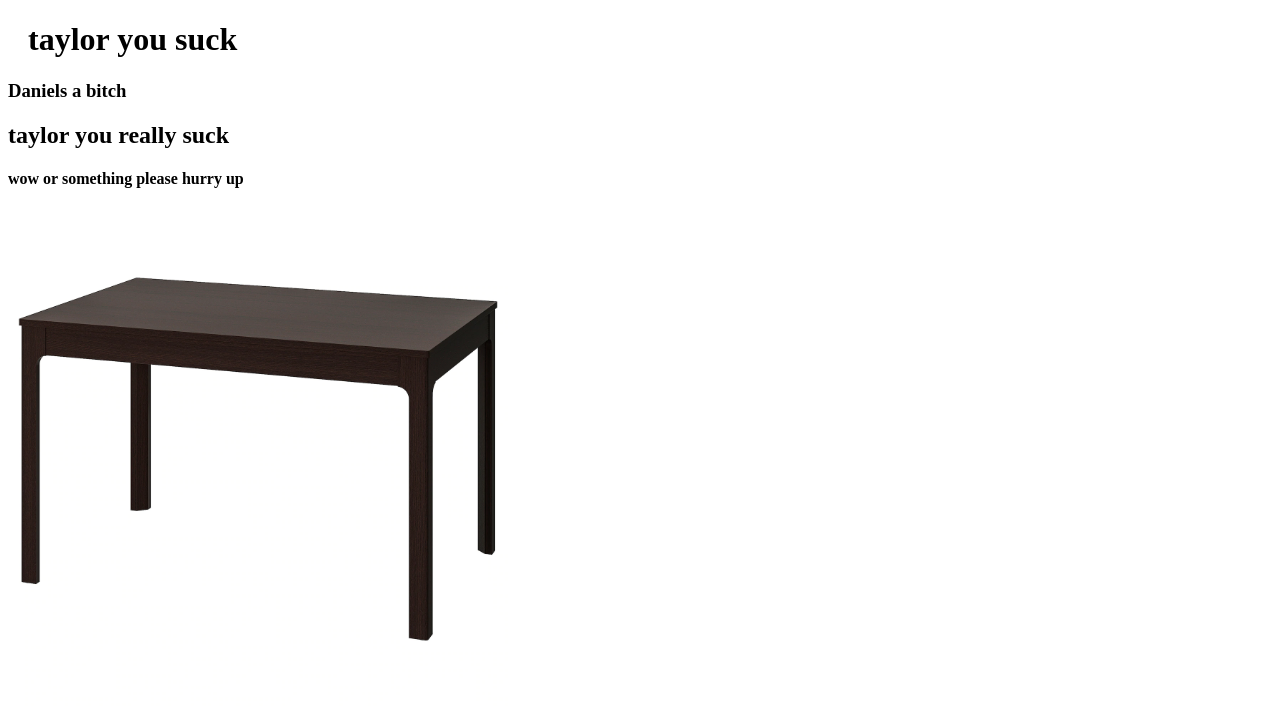
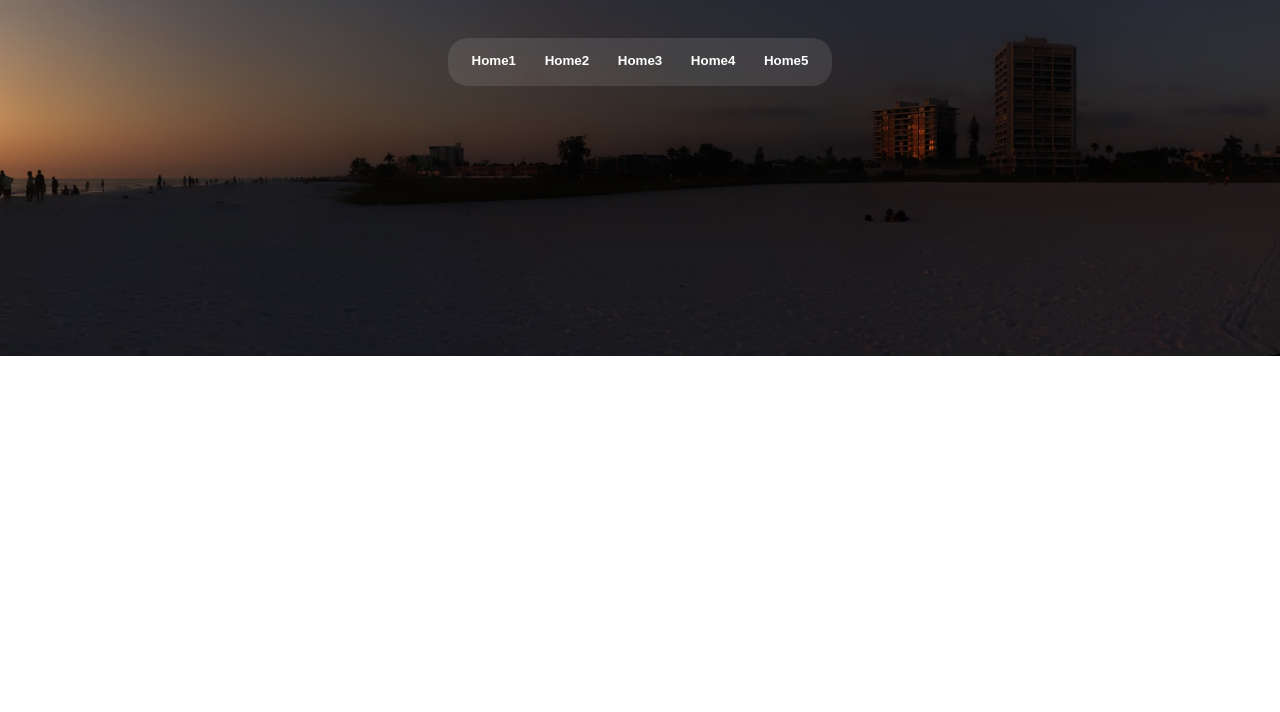
Before and after one commit to thprod/django_project, a Django app: page / in a window 1280 px wide. Shown: the top 712 px of the page. Run offline with Django 3.2, Linux system fonts and the light colour scheme.

Commit message:
-removed table and other unnecessary objects -started on website base

```diff
--- a/app1/static/app1.css
+++ b/app1/static/app1.css
@@ -1,3 +1,41 @@
-h1 {
-  margin-left: 20px;
+html, body {
+  margin: 0;
+  padding: 0;
 }
+
+nav {
+  text-align: center;
+  background-color: rgba(255,255,255,0.1);
+  width: 30vw;
+  height: 6vh;
+  margin: 3% 35%;
+  border-radius: 20px;
+
+}
+
+.navbutton {
+  height: 70%;
+  width: 15%;
+  color: white;
+  padding: 1% 1% 1% 1%;
+  margin-top: 1.5%;
+  margin-left: 1.5%;
+  margin-right: 1.5%;
+  background-color: rgba(255,255,255,0.0);
+  text-decoration: none;
+  transition-duration: 0.4s;
+  border: none;
+  border-radius: 15px;
+  font-weight: 750;
+}
+
+.navbutton:hover {
+  background-color: white;
+  color: black;
+}
+
+.sunsetimg {
+  background-image: url('/app1/static/sunset.jpg');
+  background-repeat: no-repeat;
+  background-size: cover;
+}
--- a/app1/templates/app1.html
+++ b/app1/templates/app1.html
@@ -9,18 +9,21 @@
 
   <head>
     <title>A Django Project</title>
-    <meta charset="UTF-8">
+    <meta charset="UTF-8"?
   </head>
 
-  <body>
-    <h1>taylor you suck</h1>
+  <body class="sunsetimg">
+    <!--<img class="sunsetimg" src="{% static 'sunset.jpg' %}" alt="sunset">-->
 
-    <h3>Daniels a bitch</h3>
-    <h2>taylor you really suck</h2>
+    <nav>
+      <a href="MAKE THIS WORK!"><button class="navbutton">Home1</button></a>
+      <a href="MAKE THIS WORK!"><button class="navbutton">Home2</button></a>
+      <a href="MAKE THIS WORK!"><button class="navbutton">Home3</button></a>
+      <a href="MAKE THIS WORK!"><button class="navbutton">Home4</button></a>
+      <a href="MAKE THIS WORK!"><button class="navbutton">Home5</button></a>
+    </nav>
 
-    <h4>wow or something please hurry up</h4>
 
-    <img src="{% static 'table.jpg' %}" alt="Table" width="500" height="500">
 
     <script src="{% static 'app1.js' %}"></script>
   </body>
```
Also changed, not shown: app1/static/sunset.JPG (added), app1/static/table.jpg (deleted).
